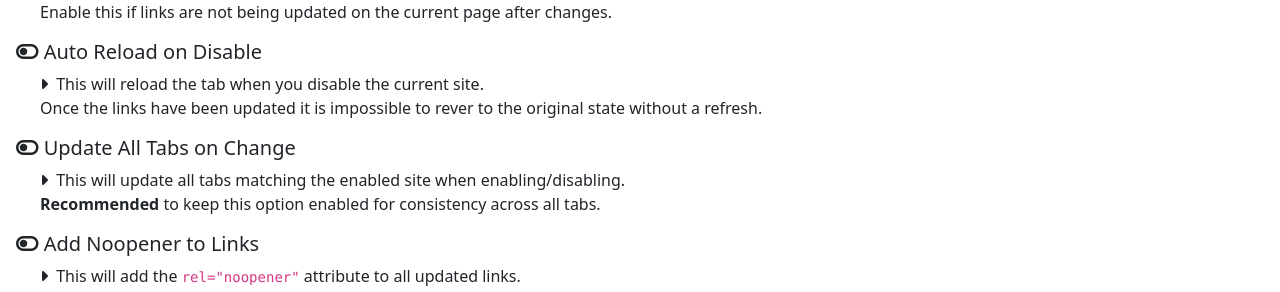
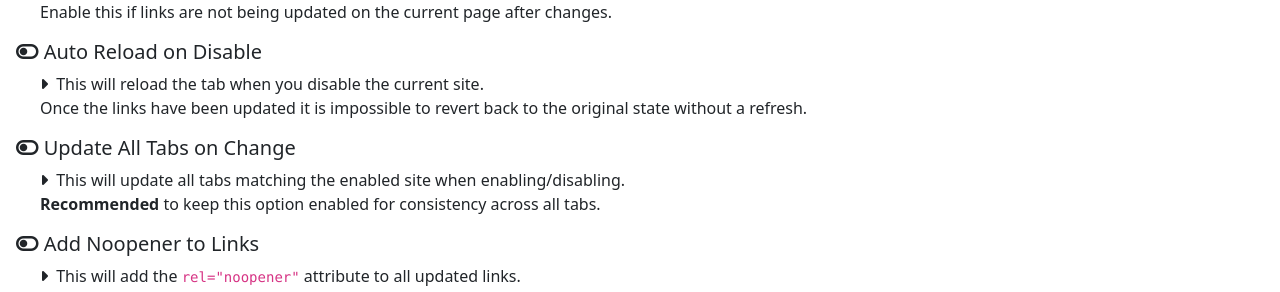
Before and after one commit to cssnr/open-links-in-new-tab-site, a Jekyll site: the page built from docs.html, in a window 1280 px wide. Shown: the part 830-1122 px from the top of the page. Built offline with Jekyll 4.4.1, drawn with Linux system fonts in a browser that asks for light colours; comment, search, counter and statistics services are not loaded.

Commit message:
Fix Typo

```diff
--- a/docs.html
+++ b/docs.html
@@ -54,7 +54,7 @@ description: Documentation and Instructions for configuring and using Open Links
 <h5><i class="fa-solid fa-toggle-off"></i> Auto Reload on Disable </h5>
 <p class="ps-4">
     <i class="fa-solid fa-caret-right me-1"></i> This will reload the tab when you disable the current site.<br>
-    Once the links have been updated it is impossible to rever to the original state without a refresh.
+    Once the links have been updated it is impossible to revert back to the original state without a refresh.
 </p>
 
 <h5><i class="fa-solid fa-toggle-off"></i> Update All Tabs on Change </h5>
```
